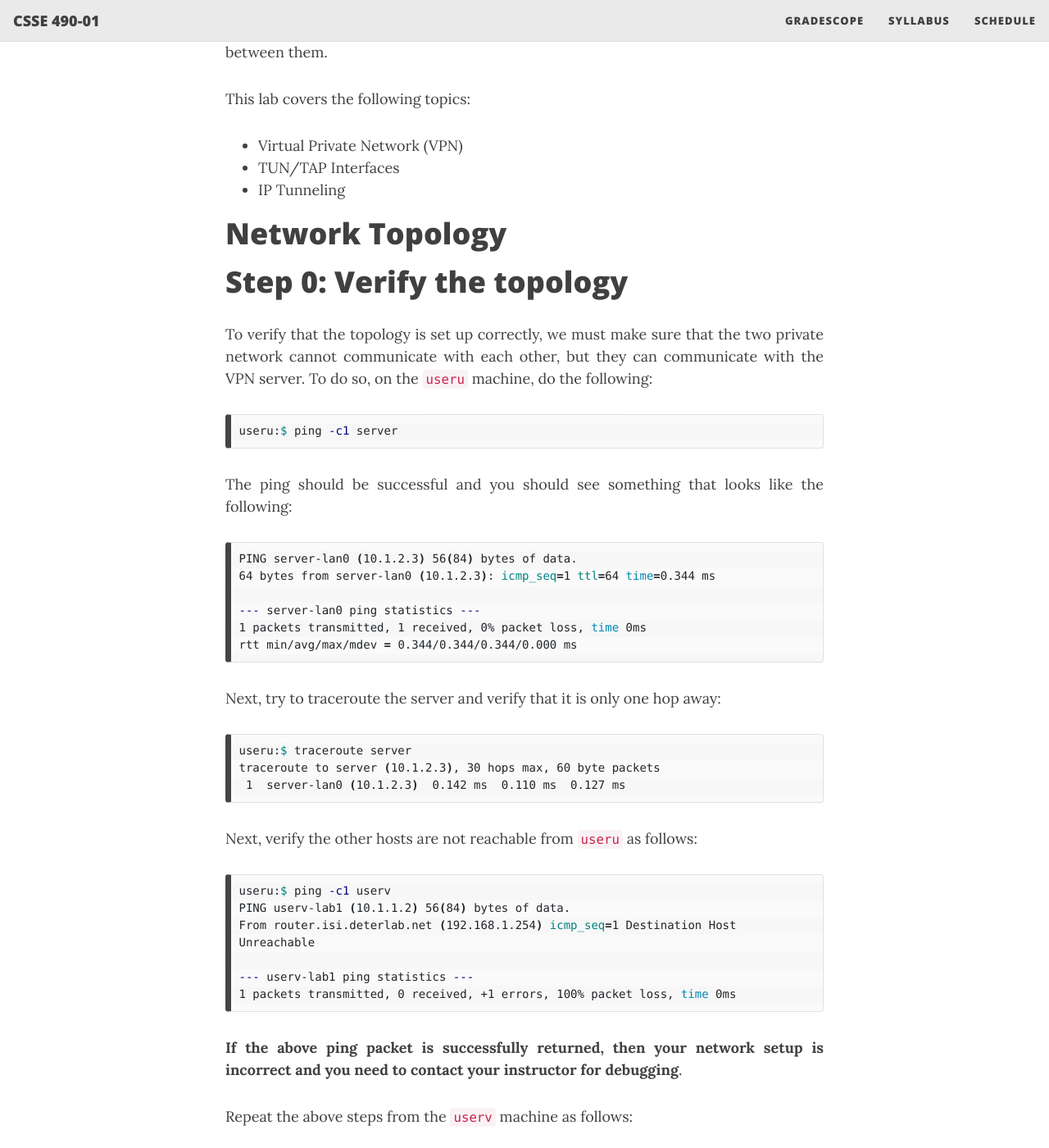
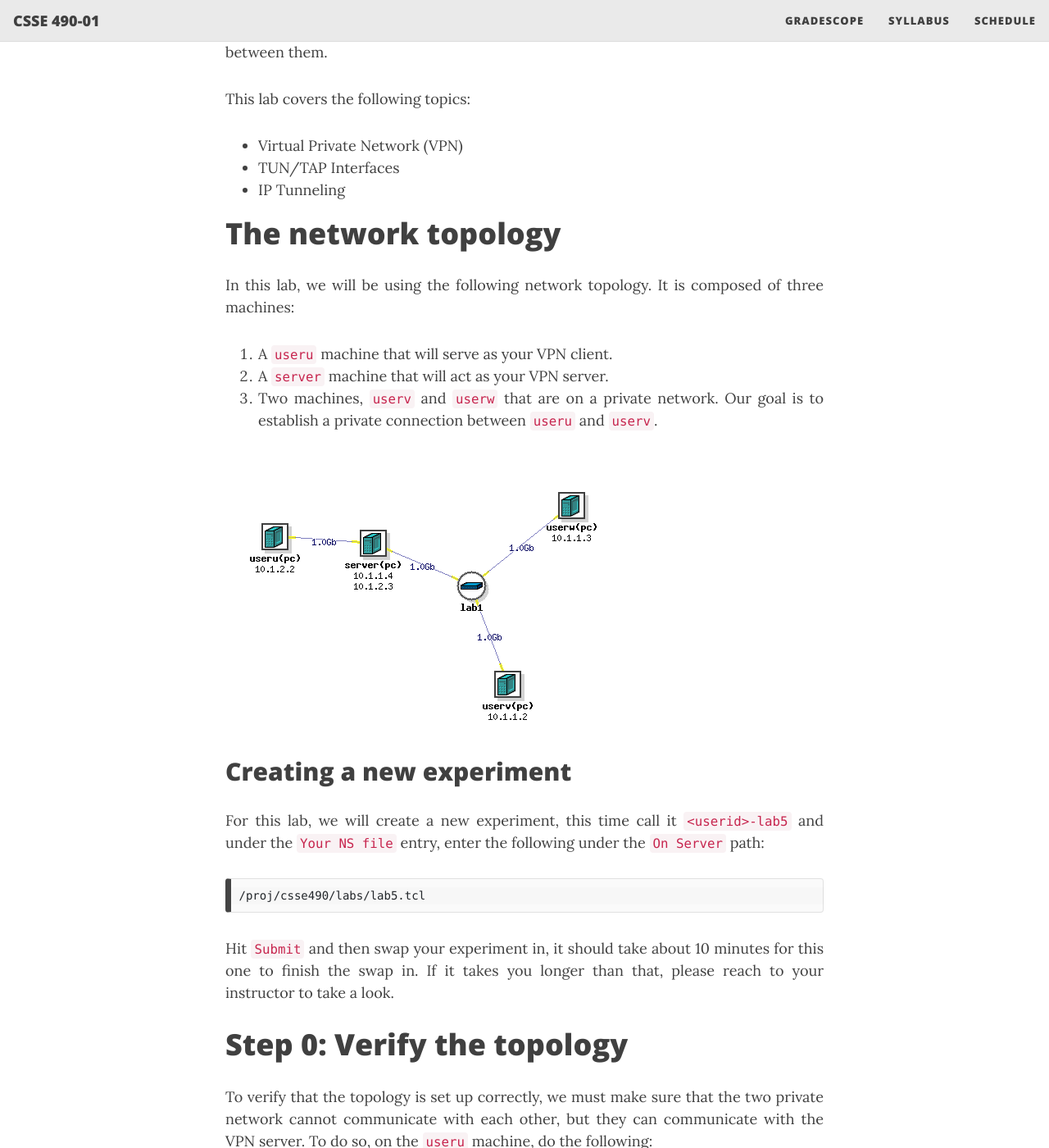
Before and after one commit to rhit-csse490-netsec/netsec-public, a Jekyll site: the page built from labs/lab5.md, in a window 1280 px wide and 1400 px high, scrolled down 489 px. Shown: the whole window at 82% size. Built offline with Jekyll 4.4.1, drawn with Linux system fonts in a browser that asks for light colours; nearby versions of some CDN libraries; some of the changed text lies outside the part shown.

Commit message:
fixed the missing topology figure

````diff
--- a/labs/lab5.md
+++ b/labs/lab5.md
@@ -23,7 +23,30 @@ This lab covers the following topics:
 - TUN/TAP Interfaces
 - IP Tunneling
 
-# Network Topology
+# The network topology
+
+In this lab, we will be using the following network topology. It is composed of
+three machines:
+1. A `useru` machine that will serve as your VPN client.
+2. A `server` machine that will act as your VPN server.
+3. Two machines, `userv` and `userw` that are on a private network.
+Our goal is to establish a private connection between `useru` and `userv`.
+
+![network topology]({{ site.baseurl }}/figs/lab5topo.png)
+
+
+## Creating a new experiment
+
+For this lab, we will create a new experiment, this time call it `<userid>-lab5`
+and under the `Your NS file` entry, enter the following under the `On Server`
+path:
+```
+/proj/csse490/labs/lab5.tcl
+```
+
+Hit `Submit` and then swap your experiment in, it should take about 10 minutes
+for this one to finish the swap in. If it takes you longer than that, please
+reach to your instructor to take a look.
 
 # Step 0: Verify the topology
 
````
Also changed, not shown: figs/lab5topo.png (added).
